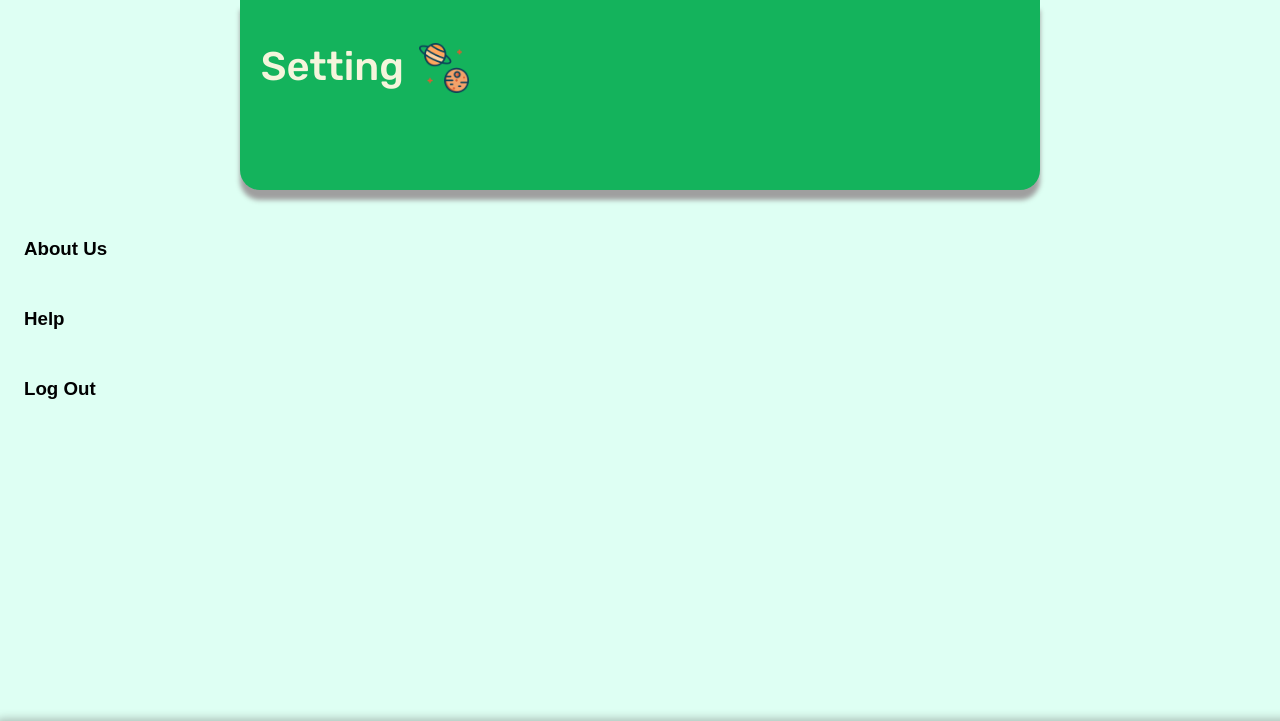
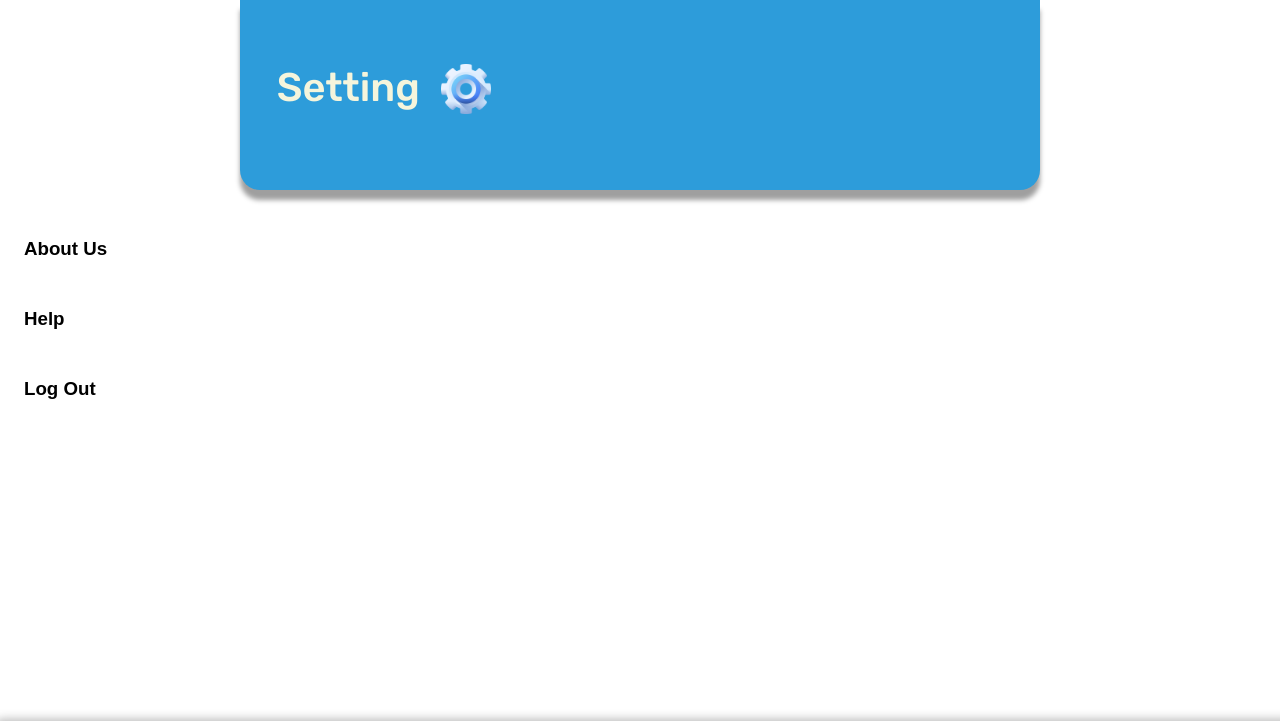
Before and after one commit to aimyeahh/aimyeahh, a website: page reading/setting.html in a window 1280 px wide. Shown: the top 721 px of the page. Drawn offline with Linux system fonts and the light colour scheme; no server answers.

Commit message:
เพิ่ม design / tab

```diff
--- a/reading/main.css
+++ b/reading/main.css
@@ -35,7 +35,7 @@ header {
 header h1{
 	font-size: 2.5rem;
 	font-weight: 300;
-	color: beige;
+	color: #ffd660;
 	margin-bottom: 1rem;
     display: flex;
 	font-family: 'Rubik', sans-serif;
--- a/reading/setting.css
+++ b/reading/setting.css
@@ -19,17 +19,19 @@ body {
 	flex-direction: column;
 	min-height: 100vh;
 	background-size: 100% 100%;
-    background-color: #defff3;
+    background-color: #ffffff;
 }
 
 header {
-	padding: 2.7rem 1.3rem;
+	display: flex;
+	padding: 2.7rem 2.3rem;
 	max-width: 800px;
 	width: 100%;
 	margin: 0 auto;
     border-radius: 0px 0px 20px 20px;
 	box-shadow: 0px 10px 5px #9f9f9f;
-	background-color: #14b35c;
+	background-color: #2d9cda;
+	align-items: center;
 }
 
 header h1{
--- a/reading/setting.html
+++ b/reading/setting.html
@@ -18,7 +18,8 @@
 
 
 	<header style="height: 23.8vh;">
-		<div style="display: flex; flex-direction: row;"><h1 style="padding-right: 15px;">Setting</h1><img style="width: 50px; height: 50px;" src="./img/gg.png"></div>
+		<div style="display: flex; flex-direction: row;">
+			<h1 style="padding-right: 21px;">Setting</h1><img style="width: 50px; height: 50px;" src="./img/settings.png"></div>
 
 	</header>
 
```
Also changed, not shown: reading/Todo.html (+1 -1 lines), reading/home.html (+3 -3 lines), reading/timer.html (+2 -2 lines), reading/img/5.jpg (deleted), reading/img/clock.png (added), reading/img/settings.png (added), reading/img/social.png (added), reading/img/to-do-list.png (added).
